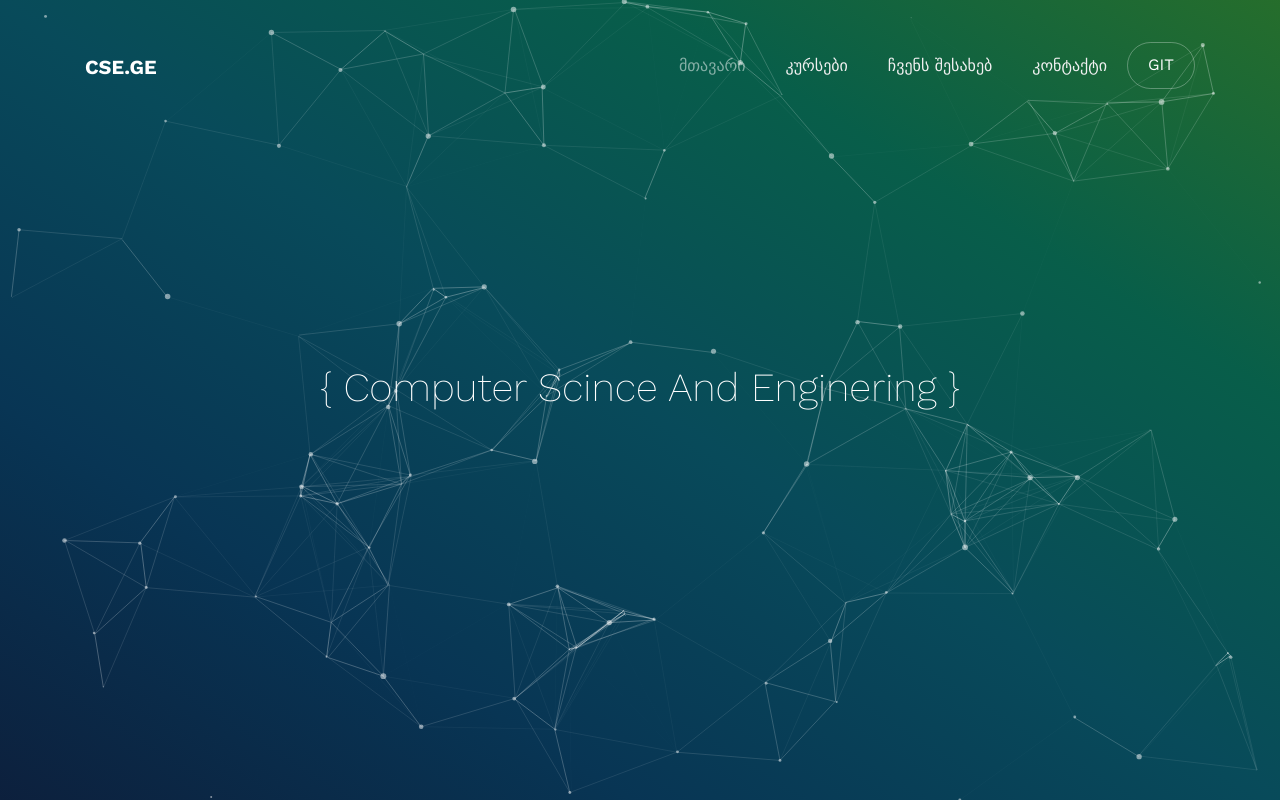
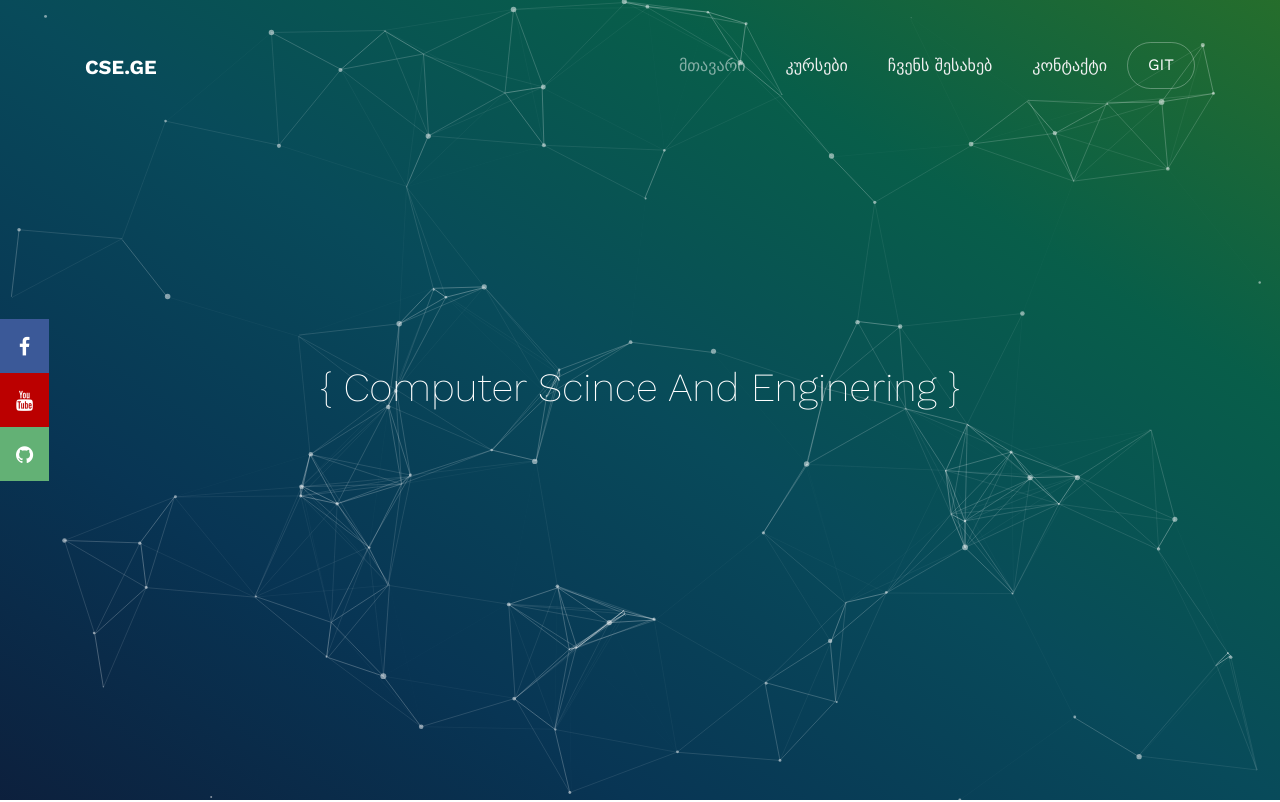
Before and after one commit to 271226cb355bdda491d38bfaf40f675d/39d6611c5f64c8c9d03762f99a073497, a plain HTML site: page index.html in a window 1280 px wide. Shown: the top 802 px of the page. Drawn offline with nearby package versions, Linux system fonts and the light colour scheme; some packages are replaced by stand-ins of ours; no server answers; files whose address does not match are found by name.

Commit message:
social icons

```diff
--- a/index.html
+++ b/index.html
@@ -1,5 +1,66 @@
 <!DOCTYPE html>
 <html lang="en">
+
+<meta name="viewport" content="width=device-width, initial-scale=1">
+<link rel="stylesheet" href="https://cdnjs.cloudflare.com/ajax/libs/font-awesome/4.7.0/css/font-awesome.min.css">
+<style>
+body {margin:0;height:2000px;}
+
+.icon-bar {
+  position: fixed;
+  top: 50%;
+  -webkit-transform: translateY(-50%);
+  -ms-transform: translateY(-50%);
+  transform: translateY(-50%);
+}
+
+.icon-bar a {
+  display: block;
+  text-align: center;
+  padding: 16px;
+  transition: all 0.3s ease;
+  color: white;
+  font-size: 20px;
+}
+
+.icon-bar a:hover {
+  background-color: #000;
+}
+
+.facebook {
+  background: #3B5998;
+  color: white;
+}
+
+.twitter {
+  background: #55ACEE;
+  color: white;
+}
+
+.google {
+  background: #dd4b39;
+  color: white;
+}
+
+.linkedin {
+  background: #007bb5;
+  color: white;
+}
+
+.youtube {
+  background: #bb0000;
+  color: white;
+}
+
+.csge {
+  background: #63b175;
+  color: white;
+}
+.content {
+  margin-left: 75px;
+  font-size: 30px;
+}
+</style>
   <head>
 
   <!-- Global site tag (gtag.js) - Google Analytics -->
@@ -42,6 +103,7 @@
   </head>
   <body>
 
+
   <nav class="navbar navbar-expand-lg navbar-dark ftco_navbar bg-dark ftco-navbar-light" id="ftco-navbar">
     <div class="container">
       <a class="navbar-brand" href="index">CSE.GE</a>
@@ -61,6 +123,8 @@
     </div>
   </nav>
     <!-- END nav -->
+
+
 
     <!-- <div class="js-fullheight"> -->
     <div class="hero-wrap js-fullheight">
@@ -264,9 +328,16 @@
           </div>
         </div>
       </div>
+
+
     </section>
 
+   	<div class="icon-bar">
+  <a href="https://www.facebook.com/CSEGEORGIA" target="_blank" class="facebook"><i class="fa fa-facebook"></i></a>
+  <a href="https://www.youtube.com/channel/UCh2ErZgf5jBnonwz7hrW-Dg" target="_blank" class="youtube"><i class="fa fa-youtube"></i></a>
+  <a href="https://github.com/CSEGEORGIA" target="_blank" class="csge"><i class="fa fa-github"></i></a>
 
+</div>
 
     <footer class="ftco-footer ftco-bg-dark ftco-section">
       <div class="container">
```
Also changed, not shown: test.html (added, +72 -0 lines).
